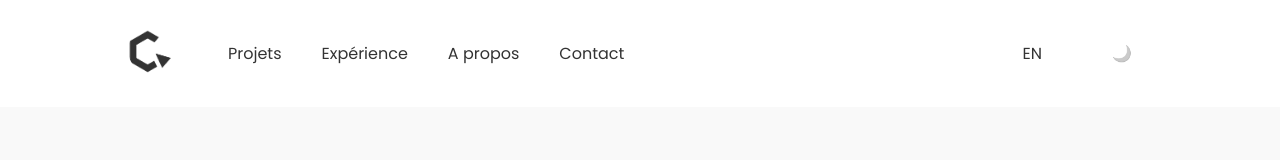
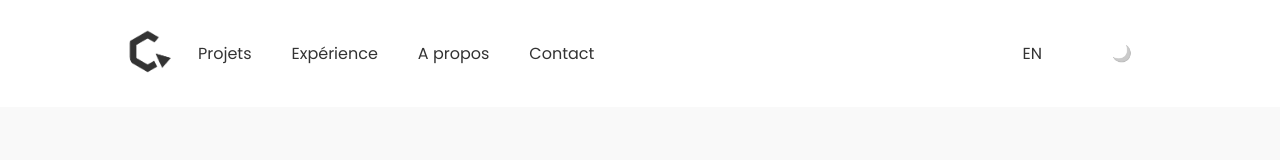
Before and after one commit to krauzeure/portfolio, a React (Create React App) app: page / in a window 1280 px wide. Shown: the top 160 px of the page. Built offline with nearby package versions, Linux system fonts and the light colour scheme.

Commit message:
New header structure to prepare for burger menu

```diff
--- a/src/Components/Header/Header.css
+++ b/src/Components/Header/Header.css
@@ -1,9 +1,6 @@
 .nav-selector {
     padding: 7px 20px;
     color: var(--main);
-    display: flex;
-    align-items: center;
-    justify-content: center;
     cursor: pointer;
     transition: background-color 400ms ease-in-out;
 }
@@ -29,7 +26,6 @@ img.profile-photo {
     height: 50px;
     object-fit: cover;
     border-radius: 100%;
-    /* background-color: var(--accent); */
   }
 
   header {
@@ -39,7 +35,6 @@ img.profile-photo {
 
   header nav {
     display: flex;
-    justify-content: space-between;
     align-items: center;
     font-size: 16px;
     font-weight: 400;
@@ -49,9 +44,10 @@ img.profile-photo {
     margin: 0 20px;
   }
 
-  .nav-links {
+  .nav-all-links {
     display: flex;
-    align-items: center;
+    justify-content: space-between;
+    width: 100%;
   }
 
   .nav-anchors {
@@ -59,11 +55,11 @@ img.profile-photo {
     display: flex;
     margin-right: 10px;
     padding-left: 30px;
+    padding: 7px 0;
   }
 
   .nav-selectors {
     display: flex;
-    align-items: center;
   }
 
   .nav-links a {
--- a/src/Components/Header/Header.jsx
+++ b/src/Components/Header/Header.jsx
@@ -33,11 +33,12 @@ export function Header() {
   return (
     <header>
         <nav className="header-nav-container">
-            <div className="nav-links">
             <a href="/"><img
             src={contextValue.theme ? Logo : LogoDark}
             alt="logo"
             className="profile-photo"/></a>
+            <div className="nav-all-links">
+                <div className="nav-links">
                     <ul
                     className={menuState ? "nav-anchors nav-burger-open" : "nav-anchors"}>
                         <a href="/#projects">
@@ -63,6 +64,7 @@ export function Header() {
                     {contextValue.theme ? "🌙" : "☀️"}
                     </div>
                 </div>
+            </div>
             <div className="nav-burger" onClick={updateMenu}>
                 <div className="nav-burger-line nav-burger-one"></div>
                 <div className="nav-burger-line nav-burger-two"></div>
```
Lines whose indentation alone changed are shown as unchanged.
